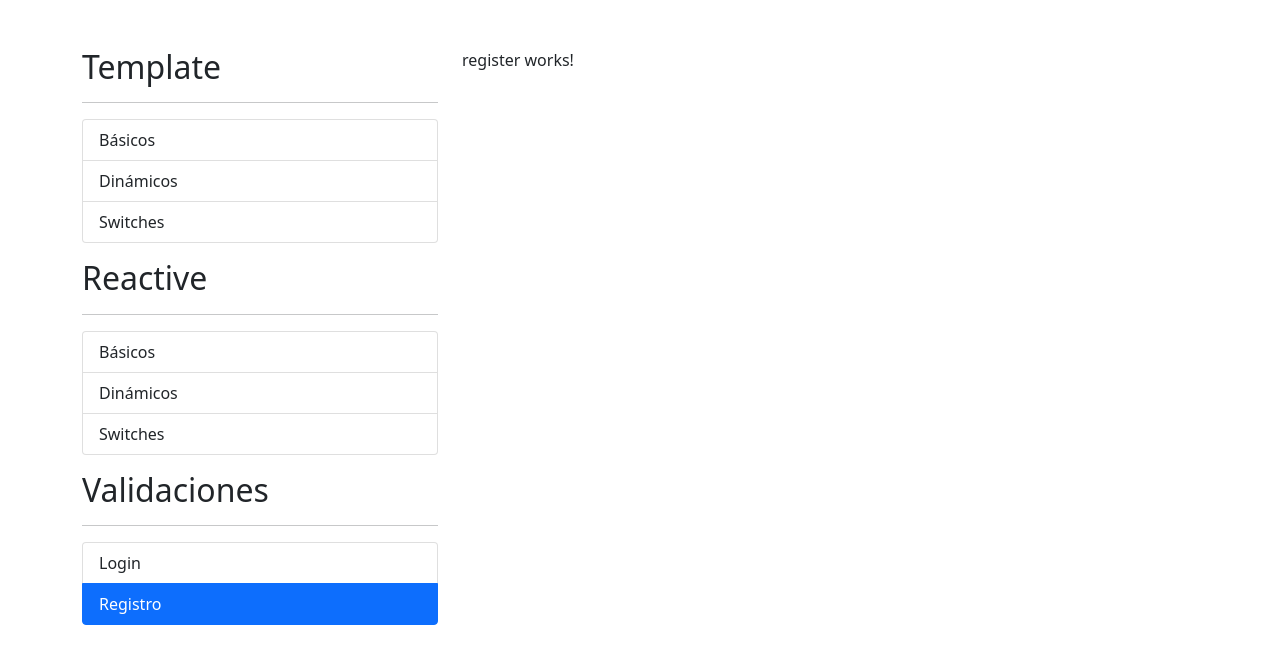
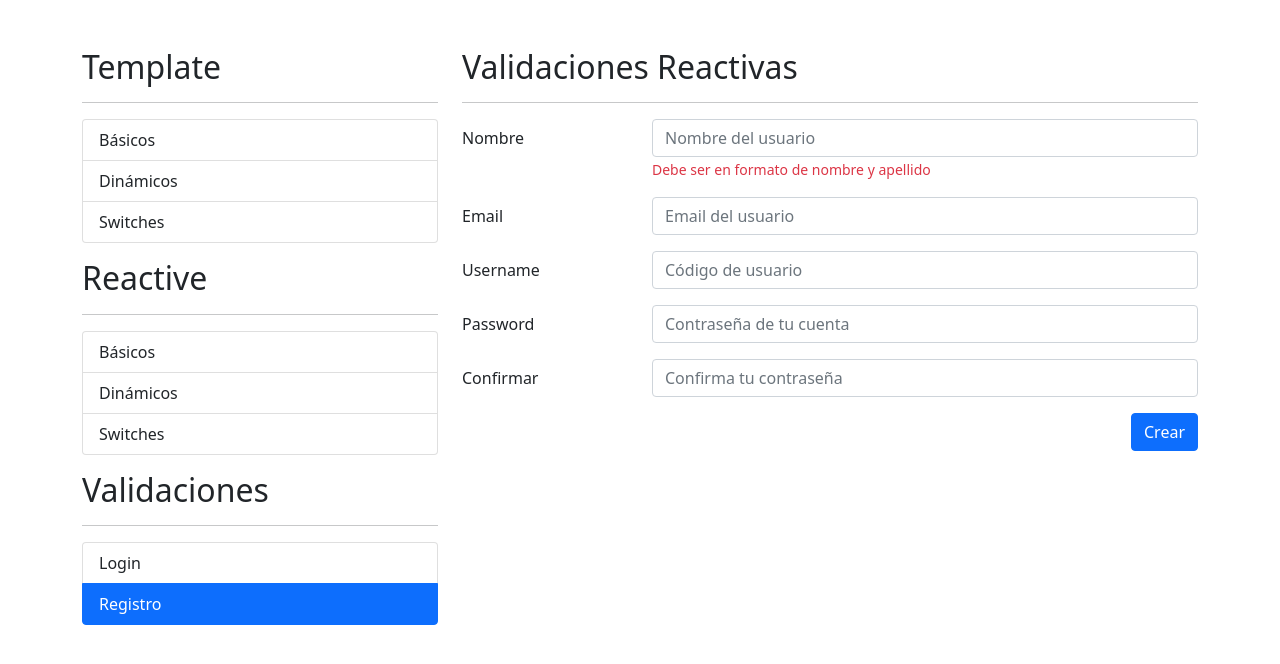
Before and after one commit to AlejandraMurilloL/aungular-formulariosApp, an Angular app: page /auth/register in a window 1280 px wide. Shown: the top 664 px of the page. Built offline with nearby package versions, Linux system fonts and the light colour scheme.

Commit message:
Disenyo pantalla registro usuario

```diff
--- a/src/app/auth/pages/register/register.component.html
+++ b/src/app/auth/pages/register/register.component.html
@@ -1 +1,68 @@
-<p>register works!</p>
+<h2>Validaciones Reactivas</h2>
+<hr>
+
+<div class="row">
+    <div class="col">
+        <form autocomplete="off">
+            <!-- Nombre -->
+            <div class="row mb-3">
+                <label class="col-sm-3 col-form-label">Nombre</label>
+                <div class="col-sm-9">
+                    <input type="text"
+                           class="form-control"
+                           placeholder="Nombre del usuario">
+
+                    <span class="form-text text-danger">Debe ser en formato de nombre y apellido</span>
+                </div>
+            </div>
+
+            <!-- Email -->
+            <div class="row mb-3">
+                <label class="col-sm-3 col-form-label">Email</label>
+                <div class="col-sm-9">
+                    <input type="email"
+                           class="form-control"
+                           placeholder="Email del usuario">
+                </div>
+            </div>
+
+            <!-- Username -->
+            <div class="row mb-3">
+                <label class="col-sm-3 col-form-label">Username</label>
+                <div class="col-sm-9">
+                    <input type="text"
+                           class="form-control"
+                           placeholder="Código de usuario">
+                </div>
+            </div>
+
+            <!-- Password -->
+            <div class="row mb-3">
+                <label class="col-sm-3 col-form-label">Password</label>
+                <div class="col-sm-9">
+                    <input type="password"
+                           class="form-control"
+                           placeholder="Contraseña de tu cuenta">
+                </div>
+            </div>
+
+             <!-- Confirmar Password -->
+             <div class="row mb-3">
+                <label class="col-sm-3 col-form-label">Confirmar</label>
+                <div class="col-sm-9">
+                    <input type="password"
+                           class="form-control"
+                           placeholder="Confirma tu contraseña">
+                </div>
+            </div>
+
+            <div class="row">
+                <div class="col">
+                    <button class="btn btn-primary float-end">
+                        Crear
+                    </button>
+                </div>
+            </div>
+        </form>
+    </div>
+</div>
```
